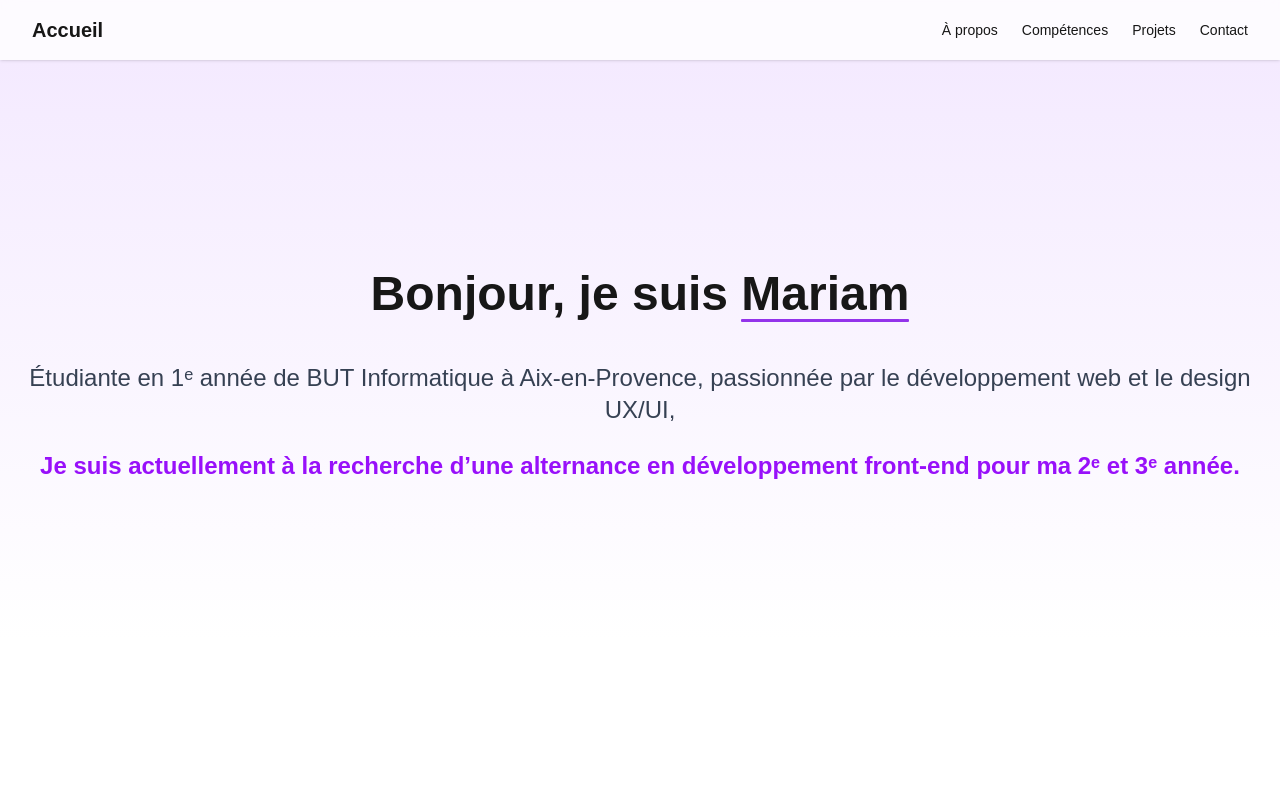
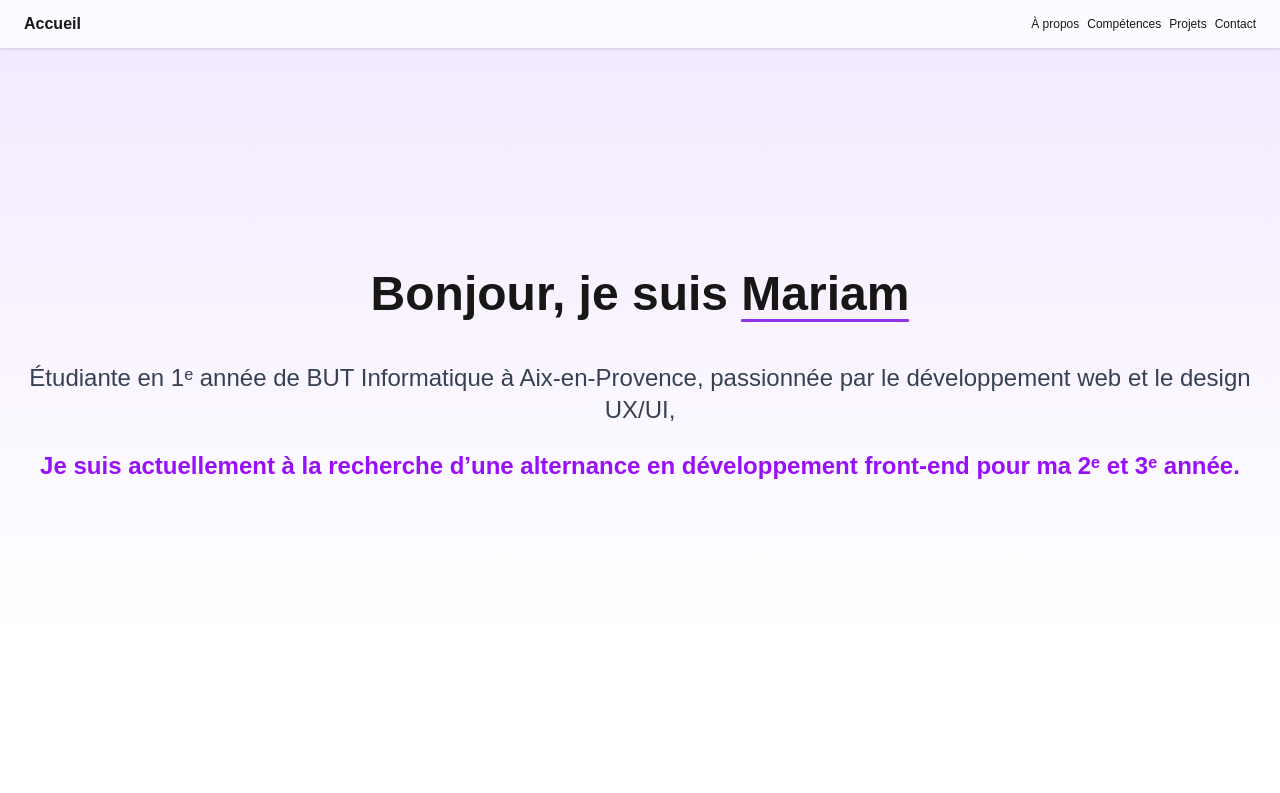
Before and after one commit to Mariam-Pgs/portfolio, a Next.js app: page / in a window 1280 px wide. Shown: the top 793 px of the page. Built offline with nearby package versions, Linux system fonts and the light colour scheme.

Commit message:
Update Navbar.tsx (modif taille de police pour telephone-test)

```diff
--- a/src/components/Navbar.tsx
+++ b/src/components/Navbar.tsx
@@ -12,18 +12,50 @@ export default function Navbar() {
   };
 
   return (
-    <nav className="fixed top-0 left-0 right-0 bg-white/80 backdrop-blur z-50 shadow-sm flex justify-between items-center px-8 py-4">
-<h1
-  className="text-xl font-bold cursor-pointer hover:text-purple-600 hover:drop-shadow-[0_0_15px_rgba(147,51,234,0.8)] transition duration-300"
-  onClick={() => window.scrollTo({ top: 0, behavior: "smooth" })}
->
-  Accueil
-</h1>
-      <ul className="flex gap-6 text-sm">
-        <li><a href="#about" onClick={(e) => handleScroll(e, "about")} className="hover:text-purple-600">À propos</a></li>
-        <li><a href="#skills" onClick={(e) => handleScroll(e, "skills")} className="hover:text-purple-600">Compétences</a></li>
-        <li><a href="#projects" onClick={(e) => handleScroll(e, "projects")} className="hover:text-purple-600">Projets</a></li>
-        <li><a href="#contact" onClick={(e) => handleScroll(e, "contact")} className="hover:text-purple-600">Contact</a></li>
+    <nav className="fixed top-0 left-0 right-0 bg-white/80 backdrop-blur z-50 shadow-sm flex justify-between items-center px-6 py-3">
+      <h1
+        className="text-xl sm:text-base font-bold cursor-pointer hover:text-purple-600 hover:drop-shadow-[0_0_15px_rgba(147,51,234,0.8)] transition duration-300"
+        onClick={() => window.scrollTo({ top: 0, behavior: "smooth" })}
+      >
+        Accueil
+      </h1>
+      <ul className="flex gap-4 sm:gap-2 text-sm sm:text-xs">
+        <li>
+          <a
+            href="#about"
+            onClick={(e) => handleScroll(e, "about")}
+            className="hover:text-purple-600"
+          >
+            À propos
+          </a>
+        </li>
+        <li>
+          <a
+            href="#skills"
+            onClick={(e) => handleScroll(e, "skills")}
+            className="hover:text-purple-600"
+          >
+            Compétences
+          </a>
+        </li>
+        <li>
+          <a
+            href="#projects"
+            onClick={(e) => handleScroll(e, "projects")}
+            className="hover:text-purple-600"
+          >
+            Projets
+          </a>
+        </li>
+        <li>
+          <a
+            href="#contact"
+            onClick={(e) => handleScroll(e, "contact")}
+            className="hover:text-purple-600"
+          >
+            Contact
+          </a>
+        </li>
       </ul>
     </nav>
   );
```
